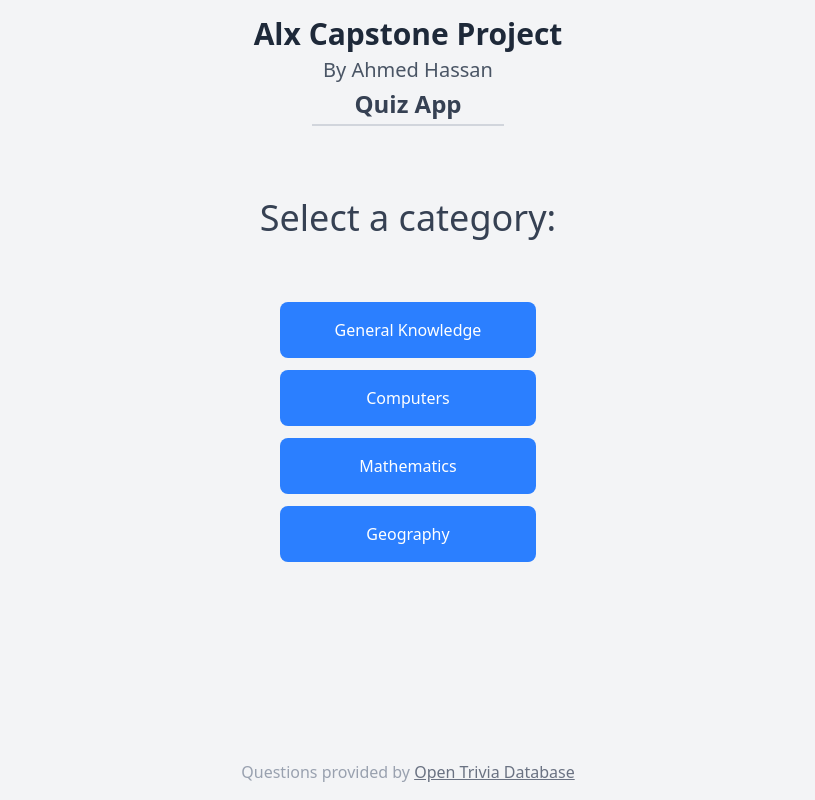
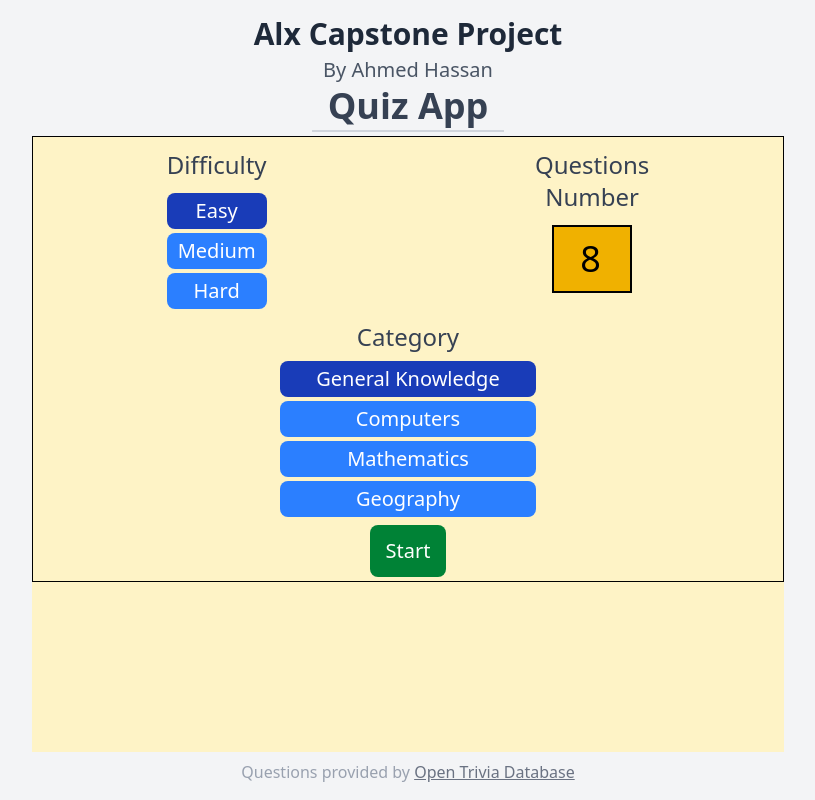
Before and after one commit to Ahmedhassan1990ali/alx_FE_capstone_project, a React (Vite) app in the folder Alx-capstone-project/: page / in a window 1280 px wide. Shown: the whole page, without its empty margins (232-1047 px from the left). Built offline with nearby package versions, Linux system fonts and the light colour scheme.

Commit message:
feat: implemented question number and difficulty selection

```diff
--- a/Alx-capstone-project/src/App.jsx
+++ b/Alx-capstone-project/src/App.jsx
@@ -6,31 +6,36 @@ import Resultspage from './components/Resultspage'
 function App() {
 
   const [page, setPage] = useState("Home")
-  const [category, setCategory] = useState(null)
-  const [questions, setQuestions] = useState()
+  const [category, setCategory] = useState({ id: 9, name: "General Knowledge" })
+  const [questions, setQuestions] = useState([])
+  const [chosed, setChosed] = useState([])
   const [score,setScore] = useState(0)
+  const [difficulty, setDifficulty] = useState("Easy")
 
   return (
     <div className='min-h-screen w-10/12 md:w-8/12 mx-auto bg-gray-100 flex flex-col items-center p-4'>
 
       <h1 className='text-3xl font-bold text-gray-800 mb-1'>Alx Capstone Project</h1>
-      <h2 className='text-xl text-gray-600 mb-1'>By Ahmed Hassan</h2>
-      <h2 className='text-2xl font-semibold text-gray-700 mb-1'>Quiz App</h2>
-      <hr className='w-48 border-t-2 border-gray-300 mb-2' />
+      <h2 className='text-xl text-gray-600 mb-0.5'>By Ahmed Hassan</h2>
+      <h2 className='text-4xl font-semibold text-gray-700 mb-1'>Quiz App</h2>
+      <hr className='w-48 border-t-2 border-gray-300 mb-1' />
 
-      <div className='flex-1 w-11/12 text-center'>
+      <div className='flex-1 w-11/12  bg-amber-100 text-center'>
       {page ==="Home" && <HomePage category={category} setCategory={setCategory}
-                                  setQuestions={setQuestions} setPage={setPage}/>}
+                                  setQuestions={setQuestions} setPage={setPage}
+                                  difficulty={difficulty} setDifficulty={setDifficulty}/>}
       {page ==="Questions" && <Questionspage category={category} questions={questions}
                                               score={score} setScore={setScore}
-                                              setPage={setPage} />}
+                                              setPage={setPage} difficulty={difficulty}
+                                              chosed={chosed}
+                                              setChosed={setChosed}/>}
       {page ==="Results" && <Resultspage score={score} setScore={setScore}
                                          questions={questions} setQuestions={setQuestions}
                                          setCategory={setCategory} setPage={setPage}
                                          />}
       </div>
 
-      <p className='text-s text-gray-400 mt-3'>
+      <p className='text-s text-gray-400 mt-2'>
         Questions provided by{' '}
         <a
           href="https://opentdb.com/"
--- a/Alx-capstone-project/src/components/Homepage.jsx
+++ b/Alx-capstone-project/src/components/Homepage.jsx
@@ -1,8 +1,13 @@
 import { useState, useEffect } from 'react'
 
-const HomePage = ({ category, setCategory, setQuestions, setPage})=>{
+const HomePage = ({ category, setCategory, setQuestions, difficulty, setDifficulty, setPage})=>{
     const [error, setError] = useState(null)
     const [loading, setLoading] = useState(false)
+    const [qNumber, setQNumber] = useState(8)
+
+
+    const difficulties = ["easy", "medium", "hard"];
+
     const categories = [
         { id: 9, name: "General Knowledge" },
         { id: 18, name: "Computers" },
@@ -27,15 +32,22 @@ const HomePage = ({ category, setCategory, setQuestions, setPage})=>{
     }
 
 
-    const onChose = (index) => {
+    const onChoseCat = (index) => {
         setCategory(categories[index])
     }
+    const onChangeQNumber = (e)=>{
+      setQNumber(e.target.value)
+    }
 
-    useEffect(() => {
-        if (category) {
+    const onChoseDiff = (index)=>{
+      setDifficulty(difficulties[index])
+    }
+
+    const onStart = () => {
           setLoading(true)
           setError(null)
-            fetch(`https://opentdb.com/api.php?amount=8&category=${category.id}&type=multiple`)
+          console.log(`https://opentdb.com/api.php?amount=${qNumber}&category=${category.id}&difficulty=${difficulty}&type=multiple`)
+          fetch(`https://opentdb.com/api.php?amount=${qNumber}&category=${category.id}&difficulty=${difficulty.toLowerCase()}&type=multiple`)
           .then(response => response.json())
           .then(data => {
               const reorganizedData = data.results.map((result)=>{
@@ -46,8 +58,6 @@ const HomePage = ({ category, setCategory, setQuestions, setPage})=>{
                         result.correct_answer).map((ans)=> decodeHtml(ans))
                 }
               })
-                console.log(reorganizedData);
-                console.log(reorganizedData[0].allAns)
               setQuestions(reorganizedData);
               setPage("Questions");
               setLoading(false);
@@ -55,18 +65,39 @@ const HomePage = ({ category, setCategory, setQuestions, setPage})=>{
               setError(error);
               setLoading(false);
           });
+
+    };
+
+    const diffBgColor = (index) => {
+        if (difficulties[index] === difficulty.toLowerCase()){
+            return "bg-blue-800"
         }
-    }, [category, setQuestions, setPage]);
+        else {
+            return "bg-blue-500   hover:bg-blue-600 active:bg-blue-700"
+        }
+    }
+
+    const catBgColor = (index) => {
+        if (categories[index].id === category.id){
+            return "bg-blue-800"
+        }
+        else {
+            return "bg-blue-500   hover:bg-blue-600 active:bg-blue-700"
+        }
+    }
 
 
     return (
-    <>
+    <div className='border'>
+      {/* Error Handling */}
       {error && (
         <div className='mb-4 p-3 text-3xl bg-red-100 text-red-700 rounded-lg w-64 text-center'>
           Unable to load questions. Please check your internet connection and try again.
         </div>
       )}
 
+
+      {/* Loading */}
       {loading && (
         <div className='mb-4 text-3xl text-blue-600 text-center mt-4'>
           Loading questions...
@@ -76,25 +107,61 @@ const HomePage = ({ category, setCategory, setQuestions, setPage})=>{
 
       {!loading && !error && (
 
-      <div className='my-4  text-center m-auto'>
 
-          <h2 className='text-4xl text-gray-700 my-16'>Select a category:</h2>
-          <div className='flex flex-col gap-3 w-64 m-auto '>
-            {categories.map((category, index) => {
-              return (
+      <div className='my-1  text-center m-auto'>
+          {/* Difficulty and Number selection */}
+          <div className='flex flex-row  items-stretch justify-around '>
+            <div className='flex flex-col  gap-1'>
+              <h2 className='text-2xl text-gray-700 mt-2 mb-2'>Difficulty</h2>
+              {difficulties.map((difficulty,index)=>(
                 <button
                 key={index}
-                onClick={() => onChose(index)}
-                className='px-4 py-4 bg-blue-500 text-white rounded-lg hover:bg-blue-600 active:bg-blue-700 transition-colors'
+                onClick={() => onChoseDiff(index)}
+                className={`px-2 py-1 text-xl text-white rounded-lg ${diffBgColor(index)} transition-colors`}
                 >
+                  {difficulty.charAt(0).toUpperCase() + difficulty.slice(1).toLowerCase()}
+                </button>
+              ))}
+
+            </div>
+            <div className='flex flex-col items-center pb-4 gap-1  '>
+              <h2 className='text-2xl text-gray-700 mt-2 mb-2'>Questions <br /> Number</h2>
+              <input
+                  className='flex-1 w-20 border-2 pl-3 bg-yellow-500 text-4xl text-center'
+                  type="number"
+                  max="10"
+                  min="3"
+                  value={qNumber}
+                  onChange={onChangeQNumber}
+              />
+
+
+            </div>
+
+          </div>
+
+
+
+          {/* Category selection */}
+          <h2 className='text-2xl text-gray-700 mt-3 mb-2'>Category</h2>
+          <div className='flex flex-col gap-1 w-64 m-auto '>
+            {categories.map((category, index) => (
+                <button
+                key={index}
+                onClick={() => onChoseCat(index)}
+                className={`px-2 py-1 text-xl text-white rounded-lg ${catBgColor(index)} transition-colors`}>
                   {category.name}
                 </button>
-              )
-            })}
+            ))}
           </div>
+          <button className="block px-4 py-3 mt-2 mx-auto text-white rounded-lg  bg-green-700
+                     transition-colors text-center text-xl "
+                onClick = {onStart}>
+            Start
+          </button>
       </div>
       )}
-    </>
+    </div>
 
     )}
 
--- a/Alx-capstone-project/src/components/Questionspage.jsx
+++ b/Alx-capstone-project/src/components/Questionspage.jsx
@@ -1,13 +1,14 @@
 import { useState } from 'react'
 
-const Questionspage = ({category,questions,setPage,score,setScore}) => {
+const Questionspage = ({category,questions,setPage,score,setScore,setChosed,chosed}) => {
 
     const [currQuestion,setCurrentQuestion] = useState(0)
     const [selectedAns,setSelectedAns] = useState("")
 
     const onAnswer = (index) => {
-        if (selectedAns ===""){
+        if (selectedAns === ""){
             setSelectedAns(index)
+            setChosed(...chosed,index)
             if (questions[currQuestion].allAns[index] === questions[currQuestion].correctAns){
                 setScore(score+1)
             }
@@ -29,7 +30,6 @@ const Questionspage = ({category,questions,setPage,score,setScore}) => {
 
 
     const buttonstate = (selectedAns,index) => {
-        console.log(`selected:${selectedAns}, index: ${index}`)
         if (selectedAns === ""){
             return "bg-blue-500 hover:bg-blue-600 active:bg-blue-700"
         }
@@ -45,7 +45,13 @@ const Questionspage = ({category,questions,setPage,score,setScore}) => {
     }
 
 
-
+    if (questions.length === 0) {
+    return (
+        <div className='mb-4 text-3xl text-blue-600 text-center mt-4'>
+          Loading questions...
+        </div>
+    )
+}
 
     return (
         <div>
--- a/Alx-capstone-project/src/components/Resultspage.jsx
+++ b/Alx-capstone-project/src/components/Resultspage.jsx
@@ -3,7 +3,6 @@ const Resultspage = ({score, setScore, setCategory,questions, setQuestions, setP
 
     const onRestart = () => {
         setScore(0);
-        setCategory(null);
         setQuestions(null);
         setPage("Home")
     }
@@ -16,9 +15,9 @@ const Resultspage = ({score, setScore, setCategory,questions, setQuestions, setP
             <button className="block px-4 py-3 mt-5 mx-auto text-white rounded-lg  bg-green-700
                      transition-colors text-center text-xl "
                 onClick = {onRestart}
-        >
+            >
             Restart
-        </button>
+            </button>
         </div>
     )
 
```
Lines whose indentation alone changed are shown as unchanged.
